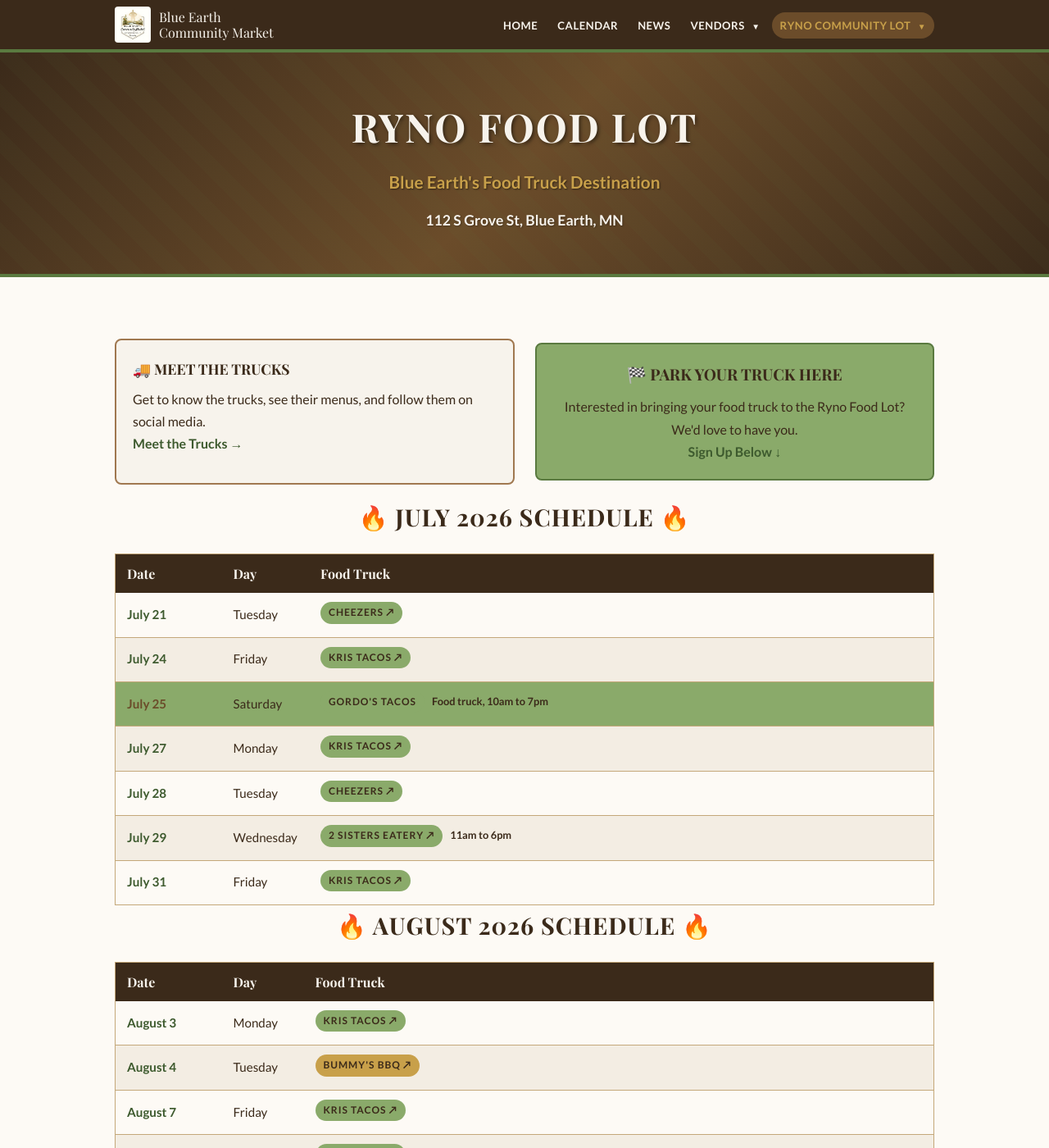
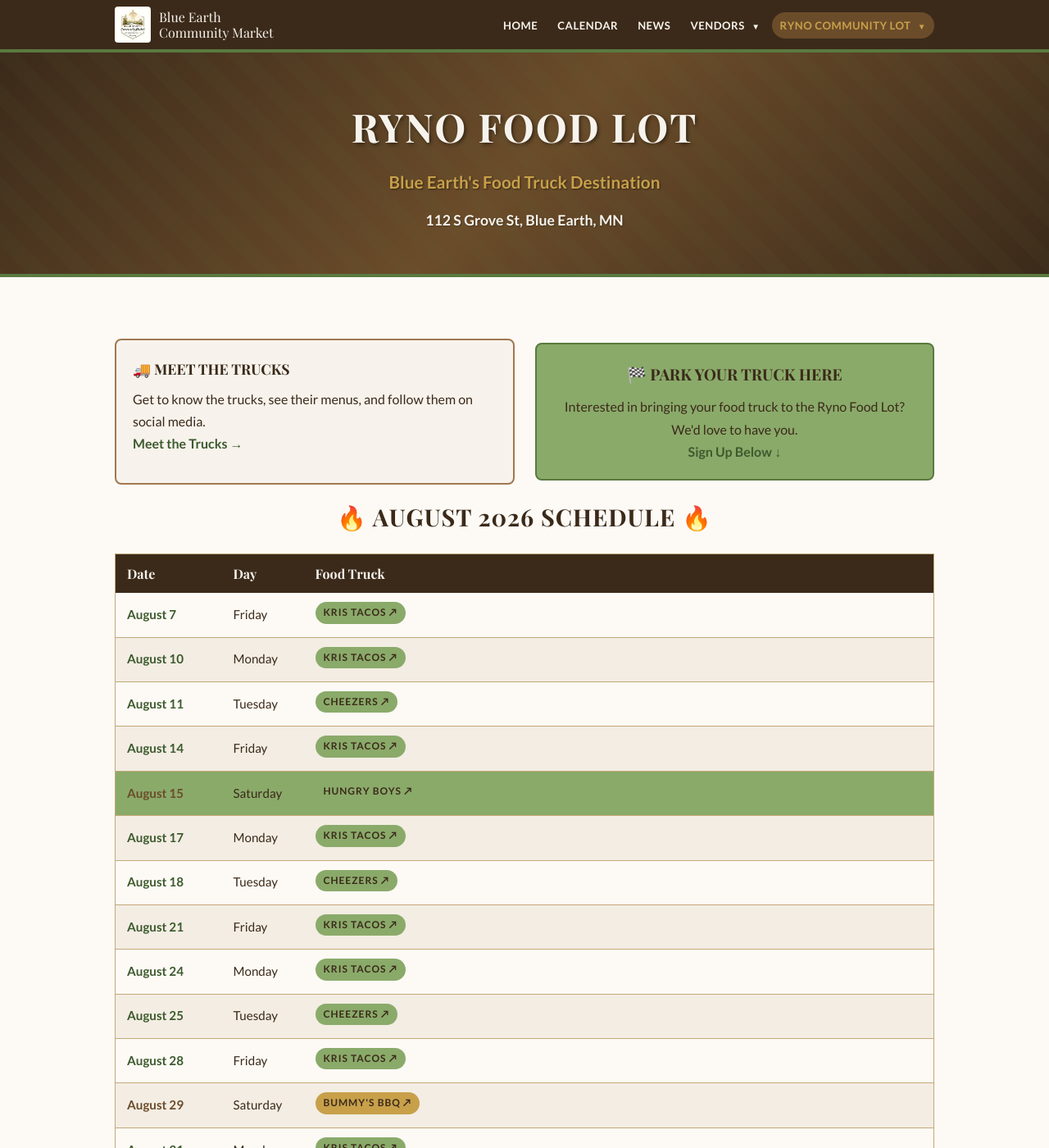
Before and after one commit to blueearthcommunitymarket/blueearthcommunitymarket.github.io, a Jekyll site: the page built from ryno-food-lot/index.html, in a window 1280 px wide and 1400 px high. Shown: the whole window at 82% size. Built offline with Jekyll 4.4.1, drawn with Linux system fonts in a browser that asks for light colours; some web fonts are replaced.

Commit message:
food-lot: remove past dates (auto-cleanup 2026-08-05)

```diff
--- a/ryno-food-lot/index.html
+++ b/ryno-food-lot/index.html
@@ -219,22 +219,7 @@
 
 
 
-        <h2>🔥 JULY 2026 SCHEDULE 🔥</h2>
 
-        <table class="racing-table">
-            <thead>
-                <tr><th style="width:130px;">Date</th><th style="width:100px;">Day</th><th>Food Truck</th></tr>
-            </thead>
-            <tbody>
-                <tr><td class="race-date">July 21</td><td>Tuesday</td><td><span class="tag"><a href="https://www.facebook.com/share/1CZyABySqK/?mibextid=wwXIfr" target="_blank" rel="noopener" style="color:inherit;text-decoration:none;">Cheezers ↗</a></span></td></tr>
-                <tr><td class="race-date">July 24</td><td>Friday</td><td><span class="tag"><a href="https://www.facebook.com/share/1AquB7sxYj/?mibextid=wwXIfr" target="_blank" rel="noopener" style="color:inherit;text-decoration:none;">Kris Tacos ↗</a></span></td></tr>
-                <tr style="background: var(--green-light);"><td class="race-date special-event">July 25</td><td>Saturday</td><td><span class="tag">Gordo's Tacos</span> <span style="font-size:0.8rem;color: var(--brown-dark);font-weight:700;">Food truck, 10am to 7pm</span></td></tr>
-                <tr><td class="race-date">July 27</td><td>Monday</td><td><span class="tag"><a href="https://www.facebook.com/share/1AquB7sxYj/?mibextid=wwXIfr" target="_blank" rel="noopener" style="color:inherit;text-decoration:none;">Kris Tacos ↗</a></span></td></tr>
-                <tr><td class="race-date">July 28</td><td>Tuesday</td><td><span class="tag"><a href="https://www.facebook.com/share/1CZyABySqK/?mibextid=wwXIfr" target="_blank" rel="noopener" style="color:inherit;text-decoration:none;">Cheezers ↗</a></span></td></tr>
-                <tr><td class="race-date">July 29</td><td>Wednesday</td><td><span class="tag"><a href="https://www.facebook.com/share/18GUPLUwMf/?mibextid=wwXIfr" target="_blank" rel="noopener" style="color:inherit;text-decoration:none;">2 Sisters Eatery ↗</a></span> <span style="font-size:0.8rem;color: var(--brown-dark);font-weight:700;">11am to 6pm</span></td></tr>
-                <tr><td class="race-date">July 31</td><td>Friday</td><td><span class="tag"><a href="https://www.facebook.com/share/1AquB7sxYj/?mibextid=wwXIfr" target="_blank" rel="noopener" style="color:inherit;text-decoration:none;">Kris Tacos ↗</a></span></td></tr>
-            </tbody>
-        </table>
 
         <h2>🔥 AUGUST 2026 SCHEDULE 🔥</h2>
 
@@ -243,8 +228,8 @@
                 <tr><th style="width:130px;">Date</th><th style="width:100px;">Day</th><th>Food Truck</th></tr>
             </thead>
             <tbody>
-                <tr><td class="race-date">August 3</td><td>Monday</td><td><span class="tag"><a href="https://www.facebook.com/share/1AquB7sxYj/?mibextid=wwXIfr" target="_blank" rel="noopener" style="color:inherit;text-decoration:none;">Kris Tacos ↗</a></span></td></tr>
-                <tr><td class="race-date">August 4</td><td>Tuesday</td><td><span class="tag tag-gold"><a href="https://www.facebook.com/share/1GXr44CKx8/?mibextid=wwXIfr" target="_blank" rel="noopener" style="color:inherit;text-decoration:none;">Bummy's BBQ ↗</a></span></td></tr>
+
+
                 <tr><td class="race-date">August 7</td><td>Friday</td><td><span class="tag"><a href="https://www.facebook.com/share/1AquB7sxYj/?mibextid=wwXIfr" target="_blank" rel="noopener" style="color:inherit;text-decoration:none;">Kris Tacos ↗</a></span></td></tr>
                 <tr><td class="race-date">August 10</td><td>Monday</td><td><span class="tag"><a href="https://www.facebook.com/share/1AquB7sxYj/?mibextid=wwXIfr" target="_blank" rel="noopener" style="color:inherit;text-decoration:none;">Kris Tacos ↗</a></span></td></tr>
                 <tr><td class="race-date">August 11</td><td>Tuesday</td><td><span class="tag"><a href="https://www.facebook.com/share/1CZyABySqK/?mibextid=wwXIfr" target="_blank" rel="noopener" style="color:inherit;text-decoration:none;">Cheezers ↗</a></span></td></tr>
```
